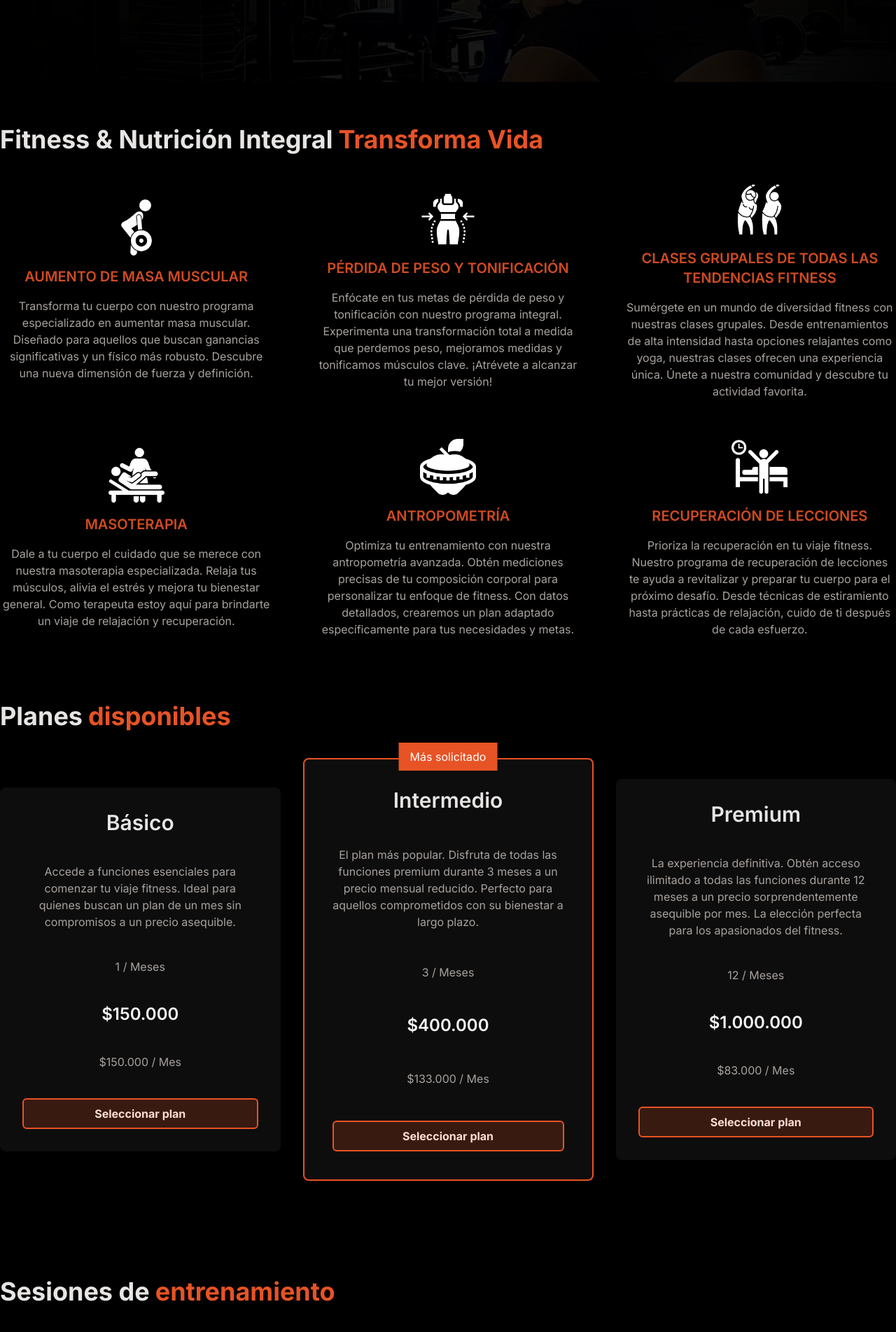
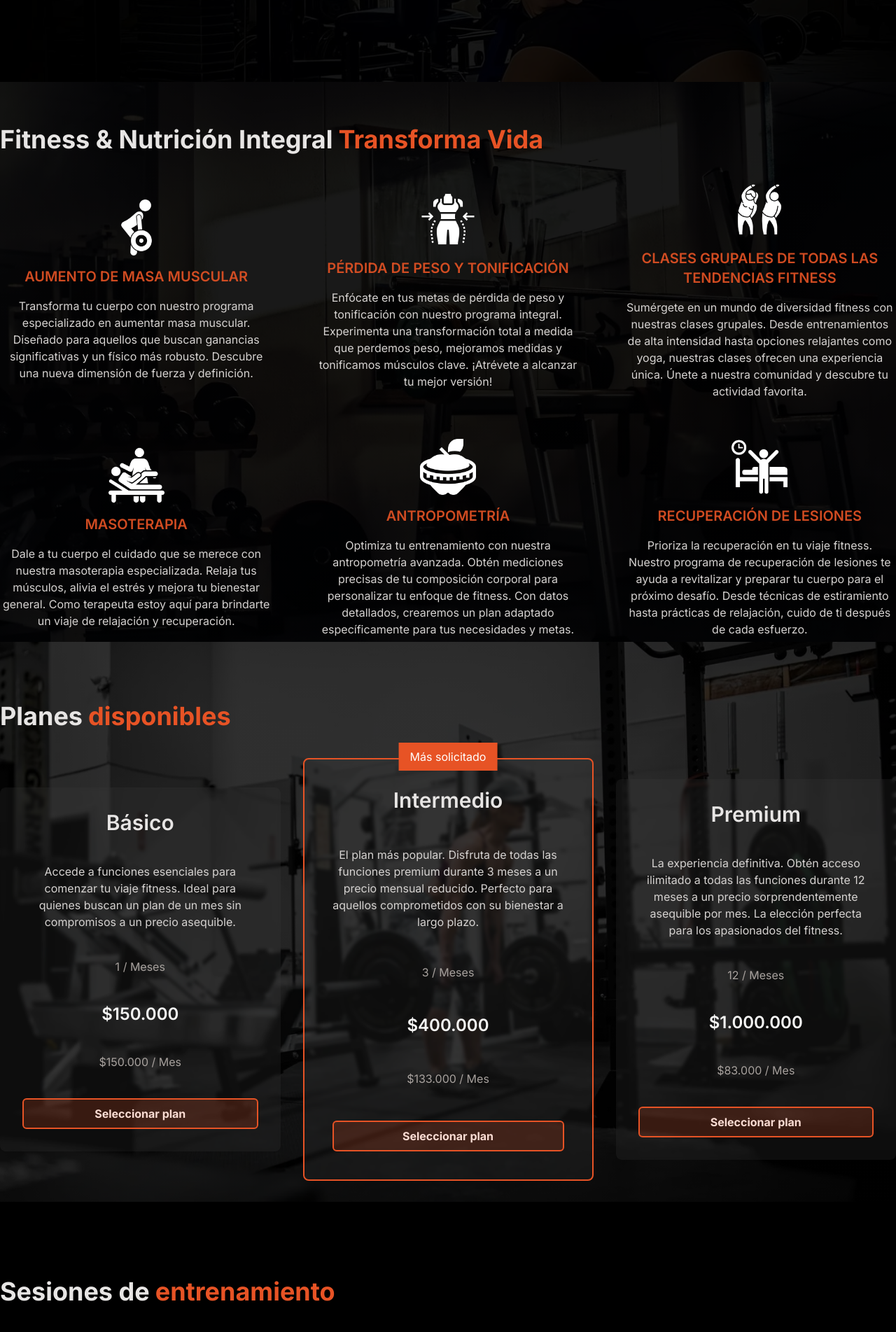
Before and after one commit to luisalmenarez/fitTrainer-web, a Next.js app: page / in a window 1280 px wide. Shown: the part 683-2586 px from the top of the page at 70% size. Built offline with nearby package versions, Linux system fonts and the light colour scheme.

Commit message:
Adding background sections services and plans

```diff
--- a/app/globals.css
+++ b/app/globals.css
@@ -72,16 +72,14 @@ html {
   font-weight: bold !important;
 }
 
-/*
-
 .services__section {
   background-image: linear-gradient(
       0deg,
       rgba(0, 0, 0, 0.9),
       rgba(0, 0, 0, 0.9)
     ),
-    url("/images/image-2.jpg");
-  background-position: top center;
+    url("/images/heroService-6.webp");
+  background-position: center center;
   background-size: cover;
   background-repeat: no-repeat;
 }
@@ -89,13 +87,11 @@ html {
 .plans__section {
   background-image: linear-gradient(
       0deg,
-      rgba(0, 0, 0, 0.9),
-      rgba(0, 0, 0, 0.9)
+      rgba(0, 0, 0, 0.8),
+      rgba(0, 0, 0, 0.8)
     ),
-    url("/images/image.jpg");
+    url("/images/heroService-4.webp");
   background-position: center center;
   background-size: cover;
   background-repeat: no-repeat;
 }
-
-*/
--- a/assets/data.ts
+++ b/assets/data.ts
@@ -30,9 +30,9 @@ export const servicesData = [
     image: "/icons/icon-5.png",
   },
   {
-    title: "Recuperación de Lecciones",
+    title: "Recuperación de Lesiones",
     description:
-      "Prioriza la recuperación en tu viaje fitness. Nuestro programa de recuperación de lecciones te ayuda a revitalizar y preparar tu cuerpo para el próximo desafío. Desde técnicas de estiramiento hasta prácticas de relajación, cuido de ti después de cada esfuerzo.",
+      "Prioriza la recuperación en tu viaje fitness. Nuestro programa de recuperación de lesiones te ayuda a revitalizar y preparar tu cuerpo para el próximo desafío. Desde técnicas de estiramiento hasta prácticas de relajación, cuido de ti después de cada esfuerzo.",
     image: "/icons/icon-6.png",
   },
 ];
--- a/components/hero.tsx
+++ b/components/hero.tsx
@@ -32,8 +32,8 @@ const Hero = () => {
               única donde cada sesión está diseñada para acercarte a tus{" "}
               <span className="text-yellow-200">metas</span>. Como tu{" "}
               <span className="text-yellow-200">aliado</span>, no solo te guío,
-              sino que <span className="text-yellow-200">personalizo</span>.
-              cada entrenamiento para tu{" "}
+              sino que <span className="text-yellow-200">personalizo</span> cada
+              entrenamiento para tu{" "}
               <span className="text-yellow-200">transformación integral</span>
             </p>
             <div className="w-9/12 md:w-1/2 flex flex-col sm:flex-row items-center gap-5">
--- a/components/ui/item-plan.tsx
+++ b/components/ui/item-plan.tsx
@@ -23,7 +23,7 @@ const ItemPlan: FC<ItemPlanProps> = ({
   return (
     <div
       className={cn(
-        "flex flex-col items-center gap-y-10 w-full bg-gray-light p-8 rounded-lg transition-transform ease-in-out duration-500 transform hover:translate-y-[-10px] hover:shadow-custom bg-opacity-20 backdrop-filter backdrop-blur-lg",
+        "flex flex-col items-center gap-y-10 w-full bg-gray-light p-8 rounded-lg transition-transform ease-in-out duration-500 transform hover:translate-y-[-10px] hover:shadow-custom bg-opacity-20 backdrop-filter backdrop-blur-[2px]",
         active && "relative border-2 border-primary p-10 gap-12"
       )}>
       {active && (
@@ -33,7 +33,7 @@ const ItemPlan: FC<ItemPlanProps> = ({
       )}
 
       <h3 className="text-3xl text-stone-200 font-semibold"> {name} </h3>
-      <p className="text-center">{description}</p>
+      <p className="text-center text-stone-300">{description}</p>
       <time>{duration} / Meses </time>
       <p className="text-2xl font-semibold text-stone-100">${price} </p>
       <p> ${priceMonth} / Mes</p>
--- a/components/ui/item-service.tsx
+++ b/components/ui/item-service.tsx
@@ -23,7 +23,7 @@ const ItemService: FC<ItemServiceProps> = ({ image, title, description }) => {
         {" "}
         {title}{" "}
       </h3>
-      <p className="text-center text-stone-400 max-w-sm">{description} </p>
+      <p className="text-center text-stone-300 max-w-sm">{description} </p>
     </div>
   );
 };
--- a/tailwind.config.ts
+++ b/tailwind.config.ts
@@ -13,7 +13,7 @@ const config: Config = {
         "gray-light": "#414141",
       },
       boxShadow: {
-        custom: "0 25px 50px -12px rgba(255, 245, 235, 0.1)",
+        custom: "0 25px 50px -12px rgba(255, 245, 235, 0.5)",
       },
     },
   },
```
Also changed, not shown: public/images/heroService-4.webp (added), public/images/heroService-6.webp (added).
